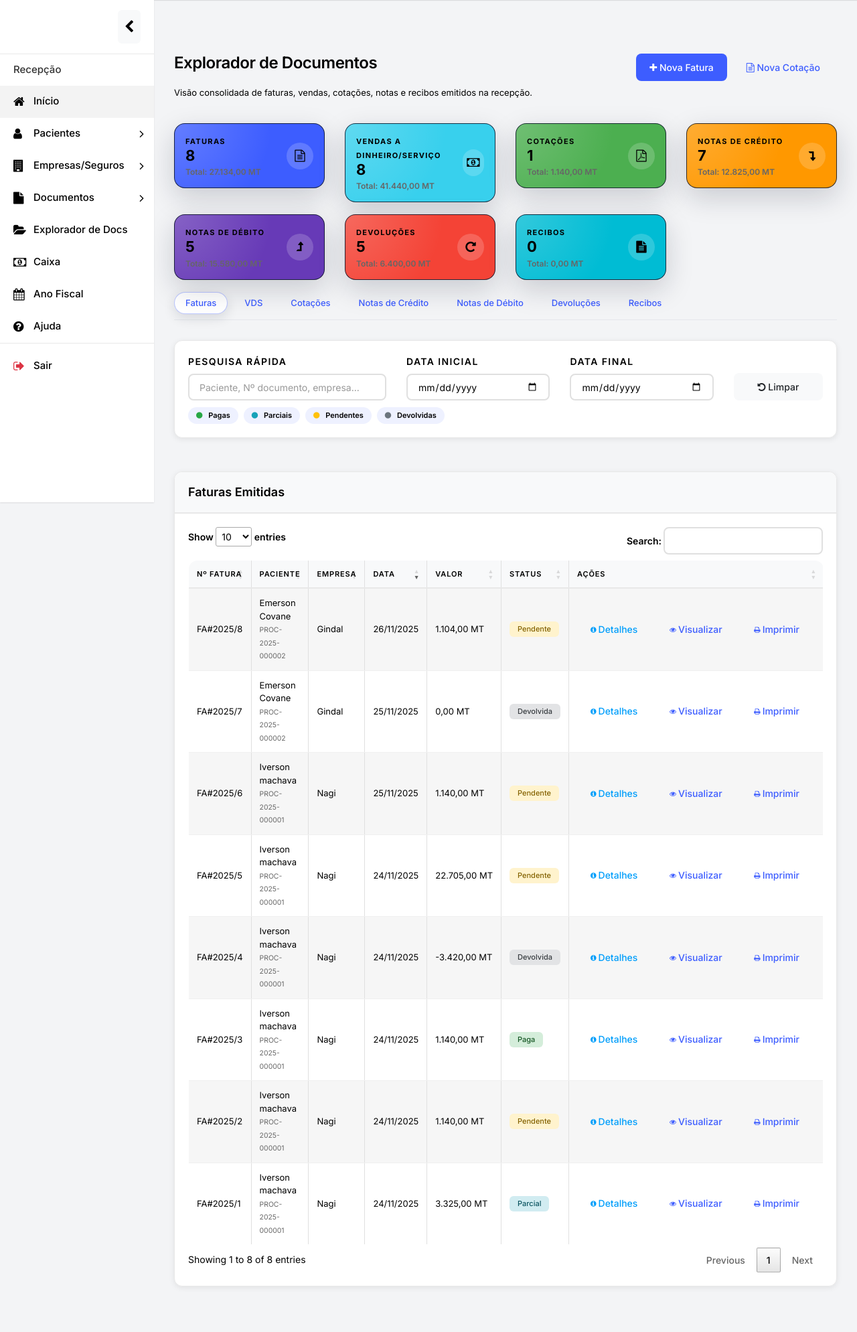
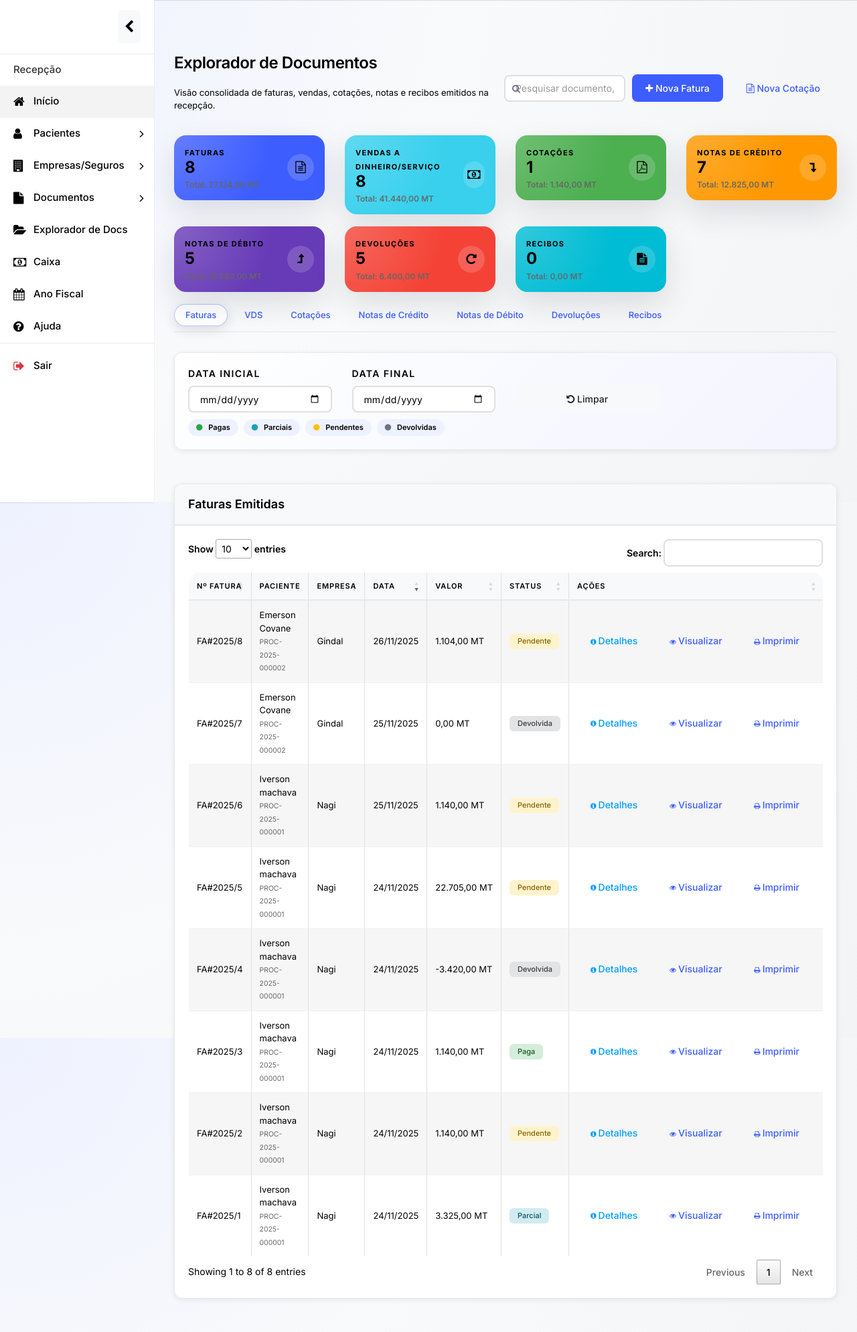
Before and after one commit to emers0n15/ivoneerp, a PHP site: page /tcpdf/views/recepcao/explorador_documentos.php in a window 1280 px wide. Shown: the part 50-2039 px from the top of the page at 67% size. Before the commit the page ends 1971 px from the top, so only its background shows below. Run offline with PHP 8.4, Linux system fonts and the light colour scheme; the visitor is signed in with stand-in values (Sample User, id 1); data comes from the database, SQL or seed files in the repository; data that the repository does not hold is empty.

Commit message:
Correcao de erros no explorador de documentos #3

```diff
--- a/views/recepcao/explorador_documentos.php
+++ b/views/recepcao/explorador_documentos.php
@@ -315,22 +315,86 @@ $cards = [
         :root {
             --primary: #3D5DFF;
             --primary-soft: #EEF1FF;
-            --accent: #38D0ED;
+            --accent: #FF6A3D;
+            --accent-soft: #FFE8DF;
             --text-main: #111827;
             --text-muted: #6B7280;
             --border-subtle: #E5E7EB;
-            --card-radius: 16px;
+            --card-radius: 18px;
+            --shadow-soft: 0 18px 45px rgba(15,23,42,0.12);
         }
 
         body {
-            background: #F3F4F6;
+            background: radial-gradient(circle at top left, #EEF2FF 0, #F9FAFB 45%, #F3F4F6 100%);
             font-family: "Inter", system-ui, -apple-system, BlinkMacSystemFont, "Segoe UI", sans-serif;
             color: var(--text-main);
+        }
+
+        .page-wrapper {
+            background: transparent;
+        }
+
+        .content {
+            padding: 26px 26px 32px;
+        }
+
+        @media (max-width: 767.98px) {
+            .content {
+                padding: 18px 14px 24px;
+            }
+        }
+
+        .top-header-bar {
+            display: flex;
+            align-items: center;
+            justify-content: space-between;
+            gap: 18px;
+            margin-bottom: 18px;
+        }
+
+        .top-header-bar-right {
+            display: flex;
+            align-items: center;
+            gap: 10px;
+        }
+
+        .search-pill {
+            position: relative;
+            flex: 1;
+            max-width: 320px;
+        }
+
+        .search-pill input {
+            border-radius: 999px;
+            border: 1px solid var(--border-subtle);
+            padding-left: 34px;
+            padding-right: 14px;
+            height: 36px;
+            font-size: 13px;
+            box-shadow: 0 0 0 0 rgba(61, 93, 255, 0);
+            transition: box-shadow 0.18s ease, border-color 0.18s ease;
+        }
+
+        .search-pill i {
+            position: absolute;
+            left: 12px;
+            top: 50%;
+            transform: translateY(-50%);
+            font-size: 13px;
+            color: var(--text-muted);
+        }
+
+        .search-pill input:focus {
+            outline: none;
+            border-color: rgba(61, 93, 255, 0.6);
+            box-shadow: 0 0 0 3px rgba(61, 93, 255, 0.12);
         }
 
         .page-title {
             font-weight: 700;
             letter-spacing: -0.02em;
+            font-size: 22px;
+            margin-bottom: 4px;
         }
 
         .page-subtitle {
@@ -344,8 +408,8 @@ $cards = [
             padding: 14px 16px;
             margin-bottom: 18px;
             min-height: 90px;
-            box-shadow: 0 14px 40px rgba(15,23,42,0.18);
-            border: 1px solid rgba(15,23,42,0.85);
+            box-shadow: var(--shadow-soft);
+            border: none;
             position: relative;
             overflow: hidden;
             display: flex;
@@ -370,7 +434,7 @@ $cards = [
             width: 40px;
             height: 40px;
             border-radius: 999px;
-            background: rgba(255,255,255,0.18);
+            background: rgba(255,255,255,0.16);
             display: flex;
             align-items: center;
             justify-content: center;
@@ -379,7 +443,7 @@ $cards = [
             font-size: 18px;
         }
         .doc-card .card-value {
-            font-size: 22px;
+            font-size: 24px;
             font-weight: 900;
             margin: 0;
             line-height: 1.1;
@@ -398,7 +462,7 @@ $cards = [
             display: block;
             margin-top: 4px;
             font-size: 12px;
-            opacity: 1;
+            opacity: 0.95;
             color: #FFFFFF;
             font-weight: 600;
         }
@@ -428,8 +492,8 @@ $cards = [
         .document-filters {
             border-radius: var(--card-radius);
             border: 1px solid var(--border-subtle);
-            box-shadow: 0 12px 28px rgba(15,23,42,0.12);
-            background: #FFFFFF;
+            box-shadow: var(--shadow-soft);
+            background: linear-gradient(135deg, #FFFFFF 0, #F9FAFF 45%, #F3F4FF 100%);
         }
         .filter-card .form-control,
         .filter-card .form-select {
@@ -451,11 +515,11 @@ $cards = [
 
         .table-documentos {
             width: 100%;
-            border-radius: 14px;
+            border-radius: 18px;
             overflow: hidden;
         }
         .table-documentos thead th {
-            background: #F9FAFB;
+            background: #F3F4FF;
             font-size: 11px;
             text-transform: uppercase;
             letter-spacing: 0.08em;
@@ -463,7 +527,7 @@ $cards = [
             color: #6B7280;
         }
         .table-documentos tbody tr:hover {
-            background: #F3F4FF;
+            background: #EEF2FF;
         }
         .table-documentos tbody td {
             vertical-align: middle;
@@ -478,6 +542,7 @@ $cards = [
             font-size: 11px;
             padding: 5px 10px;
             border-radius: 999px;
+            font-weight: 600;
         }
         .table-actions .btn {
             margin-right: 4px;
@@ -541,14 +606,22 @@ $cards = [
         </div>
         <div class="page-wrapper">
             <div class="content">
-                <div class="row m-b-20">
-                    <div class="col-sm-8 col-12">
+                <div class="top-header-bar">
+                    <div>
                         <h4 class="page-title">Explorador de Documentos</h4>
                         <p class="page-subtitle">Visão consolidada de faturas, vendas, cotações, notas e recibos emitidos na recepção.</p>
                     </div>
-                    <div class="col-sm-4 col-12 text-right">
-                        <a href="fa_recepcao.php" target="_blank" class="btn btn-primary btn-rounded m-r-5"><i class="fa fa-plus"></i> Nova Fatura</a>
-                        <a href="ct_recepcao.php" target="_blank" class="btn btn-outline-primary btn-rounded m-r-5"><i class="fa fa-file-text-o"></i> Nova Cotação</a>
+                    <div class="top-header-bar-right">
+                        <div class="search-pill d-none d-md-block">
+                            <i class="fa fa-search"></i>
+                            <input type="text" id="filterSearch" placeholder="Pesquisar documento, paciente ou empresa..." class="form-control">
+                        </div>
+                        <a href="fa_recepcao.php" target="_blank" class="btn btn-primary btn-rounded m-r-5">
+                            <i class="fa fa-plus"></i> Nova Fatura
+                        </a>
+                        <a href="ct_recepcao.php" target="_blank" class="btn btn-outline-primary btn-rounded m-r-5">
+                            <i class="fa fa-file-text-o"></i> Nova Cotação
+                        </a>
                     </div>
                 </div>
 
@@ -596,10 +669,6 @@ $cards = [
                 <div class="card filter-card document-filters m-b-30">
                     <div class="card-body">
                         <div class="row align-items-end">
-                            <div class="col-md-4 col-sm-12 m-b-15">
-                                <label class="filter-label" for="filterSearch">Pesquisa rápida</label>
-                                <input type="text" id="filterSearch" class="form-control" placeholder="Paciente, Nº documento, empresa...">
-                            </div>
                             <div class="col-md-3 col-sm-6 m-b-15">
                                 <label class="filter-label" for="filterDateFrom">Data inicial</label>
                                 <input type="date" id="filterDateFrom" class="form-control">
@@ -608,7 +677,7 @@ $cards = [
                                 <label class="filter-label" for="filterDateTo">Data final</label>
                                 <input type="date" id="filterDateTo" class="form-control">
                             </div>
-                            <div class="col-md-2 col-sm-12 m-b-15 filter-actions">
+                            <div class="col-md-3 col-sm-12 m-b-15 filter-actions">
                                 <button class="btn btn-light btn-block" id="filterReset"><i class="fa fa-undo"></i> Limpar</button>
                             </div>
                         </div>
```
